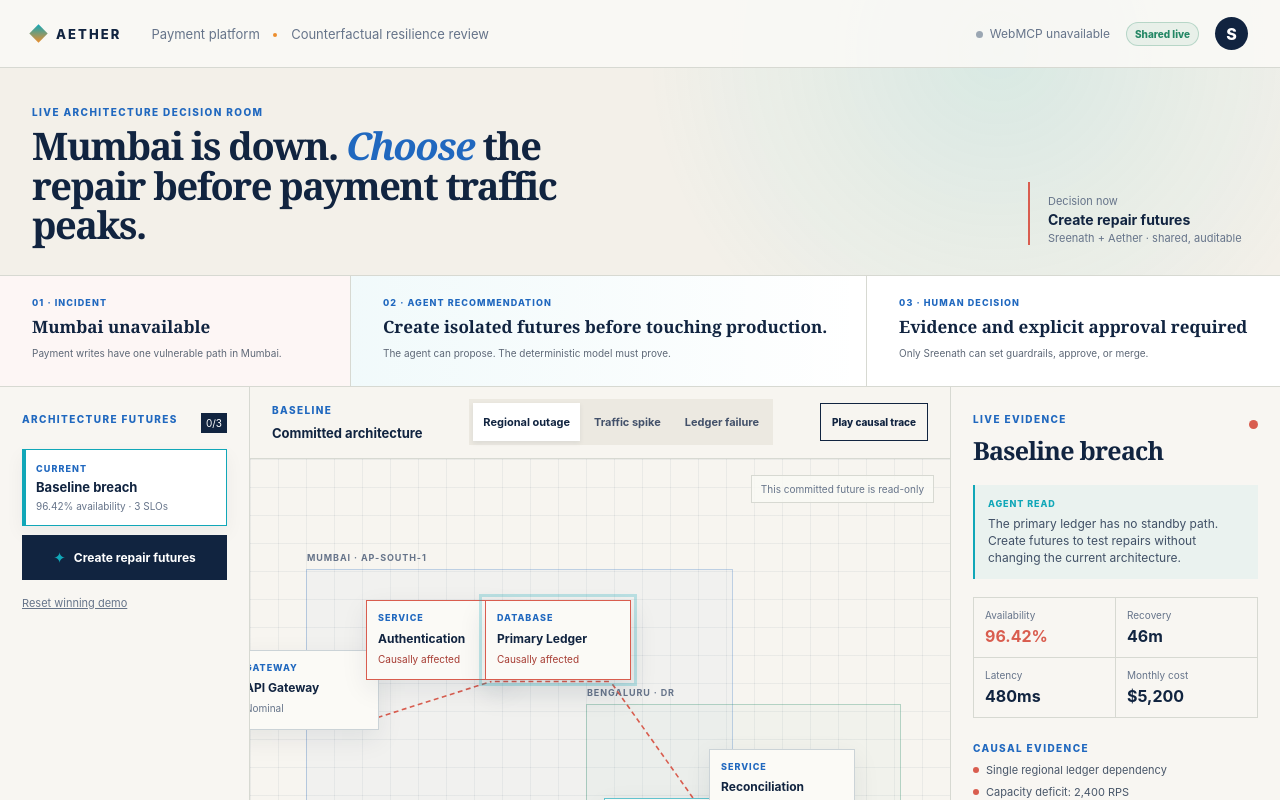
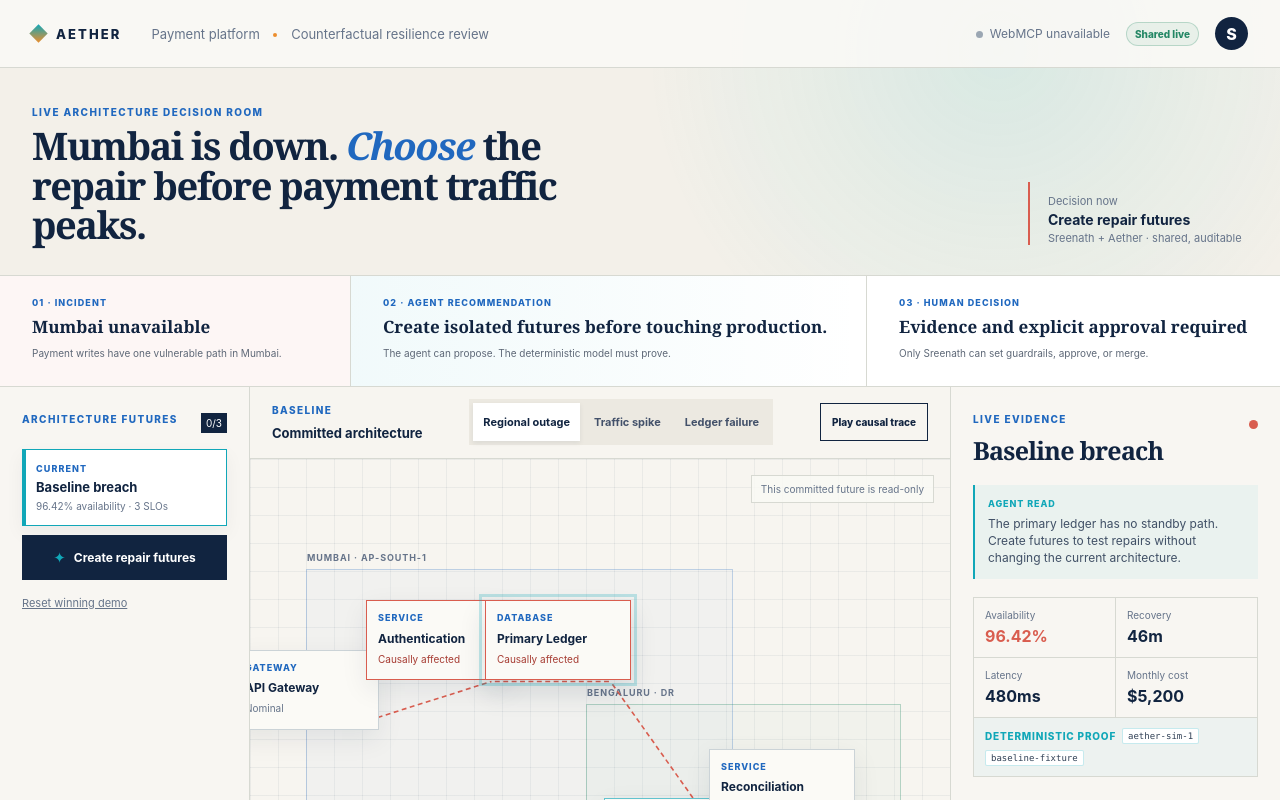
Before and after one commit to sreenathmmenon/aether, a React (Vite) app: page / in a window 1280 px wide. Shown: the top 800 px of the page. Built offline with nearby package versions, Linux system fonts and the light colour scheme; no server answers.

Commit message:
Add deterministic simulation provenance

```diff
--- a/src/app/App.tsx
+++ b/src/app/App.tsx
@@ -138,6 +138,9 @@ export function App() {
     ],
     affectedEntityIds: ["ledger", "auth", "queue"],
     rerunScope: "full" as const,
+    engineVersion: "aether-sim-1",
+    inputHash: "baseline-fixture",
+    outputHash: "baseline-fixture",
   };
   const selectedEntity =
     graph.entities[selectedEntityId] ?? graph.entities.ledger!;
@@ -737,6 +740,14 @@ export function App() {
               <strong>${evidence.monthlyCostUsd.toLocaleString()}</strong>
             </div>
           </div>
+          <div
+            className="simulation-provenance"
+            title="A stable fingerprint of the exact simulation input and result."
+          >
+            <span>Deterministic proof</span>
+            <code>{evidence.engineVersion}</code>
+            <code>{evidence.outputHash}</code>
+          </div>
           <div className="violation-list">
             <span className="eyebrow">Causal evidence</span>
             {evidence.sloViolations.length ? (
--- a/src/simulation/engine.ts
+++ b/src/simulation/engine.ts
@@ -1,10 +1,34 @@
 import type { ArchitectureGraph } from "@domain/architecture/types";
 
 export type Scenario = "regional_outage" | "traffic_spike" | "database_failure";
+export const simulationEngineVersion = "aether-sim-1";
+
+function stableJson(value: unknown): string {
+  if (value === null || typeof value !== "object") return JSON.stringify(value);
+  if (Array.isArray(value)) return `[${value.map(stableJson).join(",")}]`;
+  const record = value as Record<string, unknown>;
+  return `{${Object.keys(record)
+    .sort()
+    .map((key) => `${JSON.stringify(key)}:${stableJson(record[key])}`)
+    .join(",")}}`;
+}
+
+function fingerprint(value: unknown) {
+  let hash = 0x811c9dc5;
+  for (const character of stableJson(value)) {
+    hash ^= character.charCodeAt(0);
+    hash = Math.imul(hash, 0x01000193);
+  }
+  return `fnv1a-${(hash >>> 0).toString(16).padStart(8, "0")}`;
+}
+
 export type ScenarioResult = {
   scenario: Scenario;
   branchId: string;
   branchVersion: number;
+  engineVersion: string;
+  inputHash: string;
+  outputHash: string;
   availability: number;
   rtoMinutes: number;
   latencyMs: number;
@@ -21,6 +45,14 @@ export function runScenario(
   branchVersion: number,
   costCeilingUsd?: number,
 ): ScenarioResult {
+  const inputHash = fingerprint({
+    engineVersion: simulationEngineVersion,
+    graph,
+    scenario,
+    branchId,
+    branchVersion,
+    costCeilingUsd,
+  });
   const ledger = graph.entities.ledger!;
   const auth = graph.entities.auth!;
   const queue = graph.entities.queue!;
@@ -100,10 +132,12 @@ export function runScenario(
     costCeilingUsd && monthlyCostUsd > costCeilingUsd
       ? `Human cost ceiling exceeded: $${monthlyCostUsd.toLocaleString()} > $${costCeilingUsd.toLocaleString()}`
       : false;
-  return {
+  const result = {
     scenario,
     branchId,
     branchVersion,
+    engineVersion: simulationEngineVersion,
+    inputHash,
     availability: outcomes.availability,
     rtoMinutes: outcomes.rtoMinutes,
     latencyMs: outcomes.latencyMs,
@@ -112,6 +146,7 @@ export function runScenario(
       Boolean,
     ) as string[],
     affectedEntityIds: outcomes.affectedEntityIds,
-    rerunScope: branchVersion > 1 ? "affected" : "full",
+    rerunScope: branchVersion > 1 ? ("affected" as const) : ("full" as const),
   };
+  return { ...result, outputHash: fingerprint(result) };
 }
--- a/src/styles/global.css
+++ b/src/styles/global.css
@@ -570,6 +570,33 @@ button {
   padding: 11px;
   border-right: 1px solid var(--line);
   border-bottom: 1px solid var(--line);
+}
+.simulation-provenance {
+  display: flex;
+  flex-wrap: wrap;
+  gap: 6px;
+  align-items: center;
+  padding: 10px 11px;
+  color: #405066;
+  border: 1px solid var(--line);
+  border-top: 0;
+  background: rgba(17, 167, 184, 0.045);
+  font-size: 10px;
+}
+.simulation-provenance span {
+  color: var(--cyan);
+  font-weight: 850;
+  letter-spacing: 0.08em;
+  text-transform: uppercase;
+}
+.simulation-provenance code {
+  padding: 2px 5px;
+  color: #314156;
+  border: 1px solid rgba(17, 167, 184, 0.24);
+  border-radius: 2px;
+  background: #fff;
+  font-family: "SFMono-Regular", Consolas, monospace;
+  font-size: 9px;
 }
 .metric-grid span {
   color: var(--muted);
```
Also changed, not shown: 2 other files (tests, documents, lock files or other folders).
